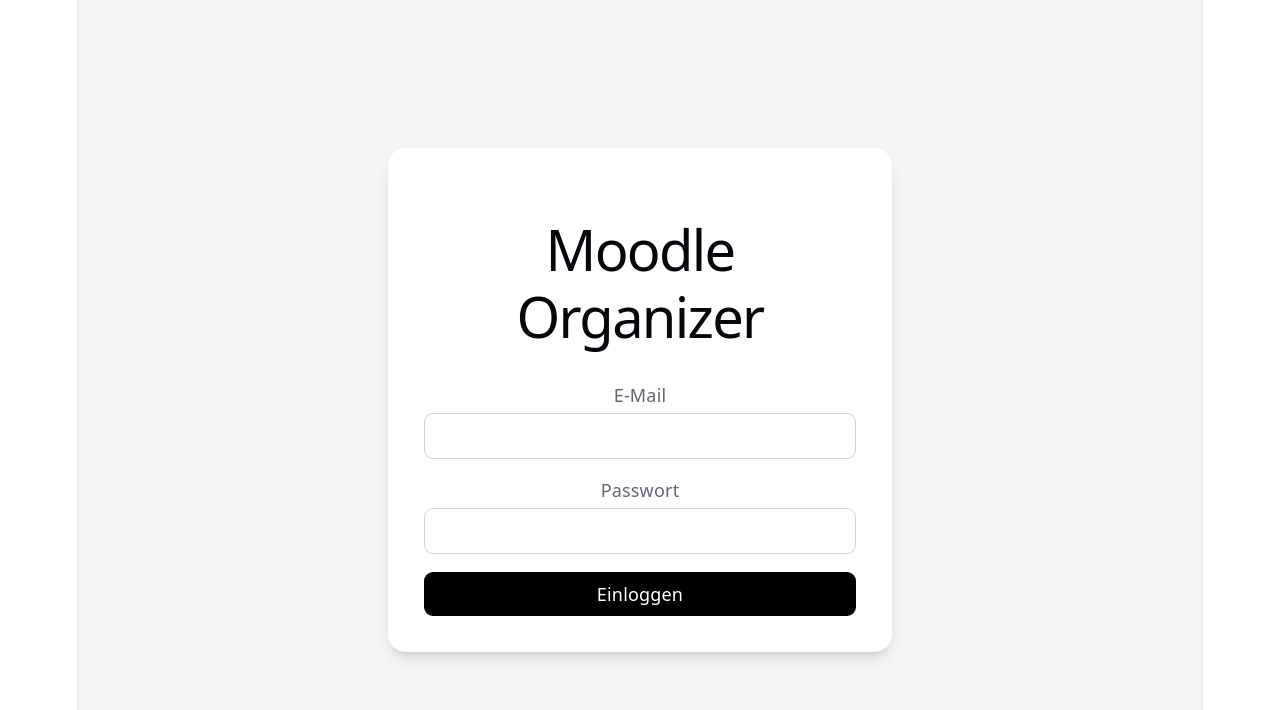
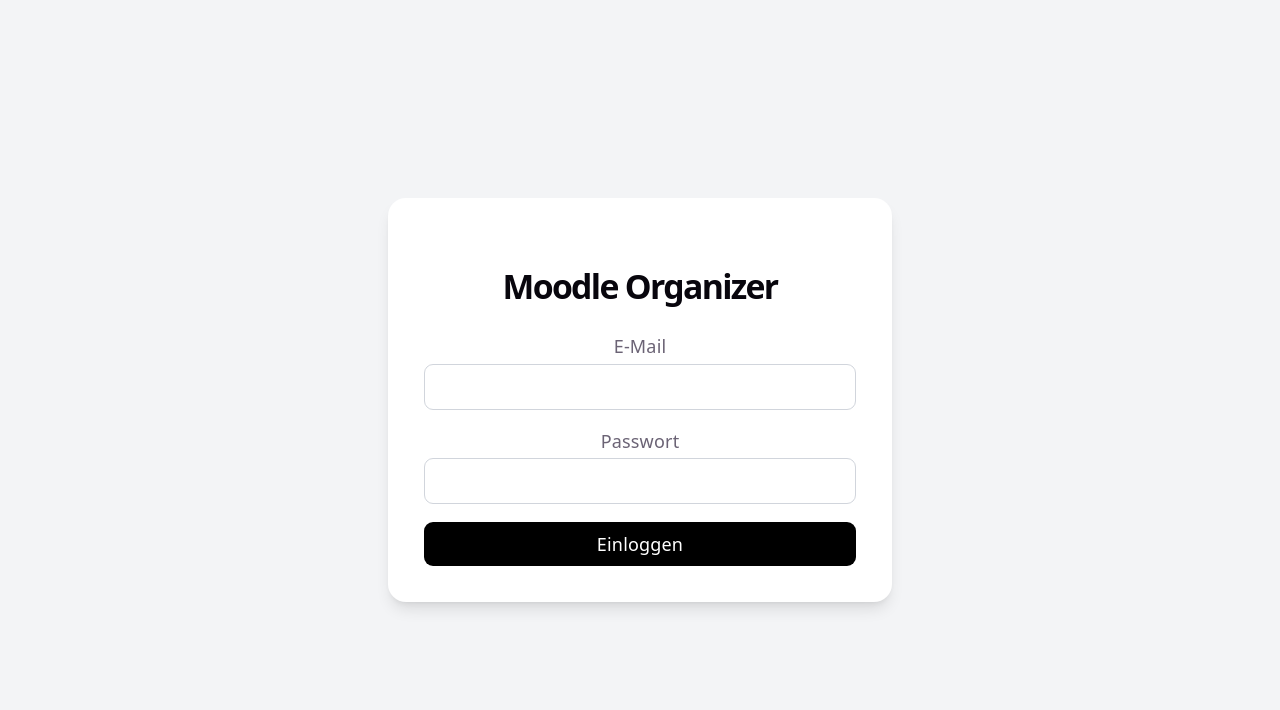
Before and after one commit to RSLNCHIK/moodle-organizer, a React app in the folder frontend/: page / in a window 1280 px wide. Shown: the top 710 px of the page. Built offline with nearby package versions, Linux system fonts and the light colour scheme; the HTML template or start-up script is replaced by a standard one.

Commit message:
Expand the app to full width and move heading styles into the base layer

```diff
--- a/frontend/src/index.css
+++ b/frontend/src/index.css
@@ -57,19 +57,18 @@
 }
 
 #root {
-  width: 1126px;
+  width: 100%;
   max-width: 100%;
   margin: 0 auto;
   text-align: center;
-  border-inline: 1px solid var(--border);
   min-height: 100svh;
   display: flex;
   flex-direction: column;
   box-sizing: border-box;
 }
 
-h1,
-h2 {
+@layer base {
+  h1, h2 {
   font-family: var(--heading);
   font-weight: 500;
   color: var(--text-h);
@@ -93,6 +92,8 @@
       font-size: 20px;
     }
   }
+}
+
 p {
   margin: 0;
 }
```
Lines whose indentation alone changed are shown as unchanged.
